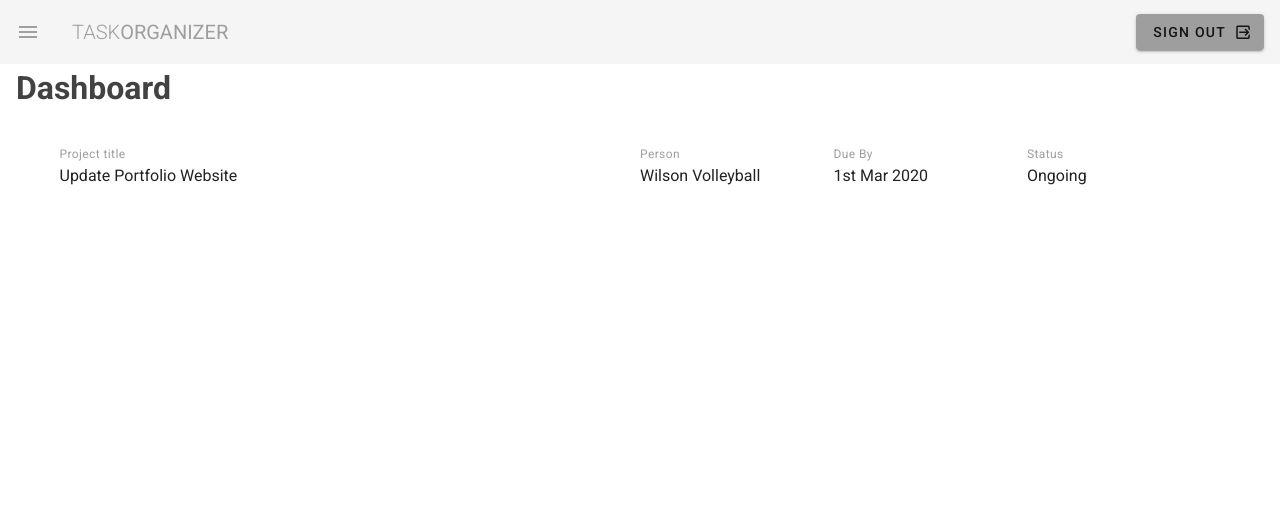
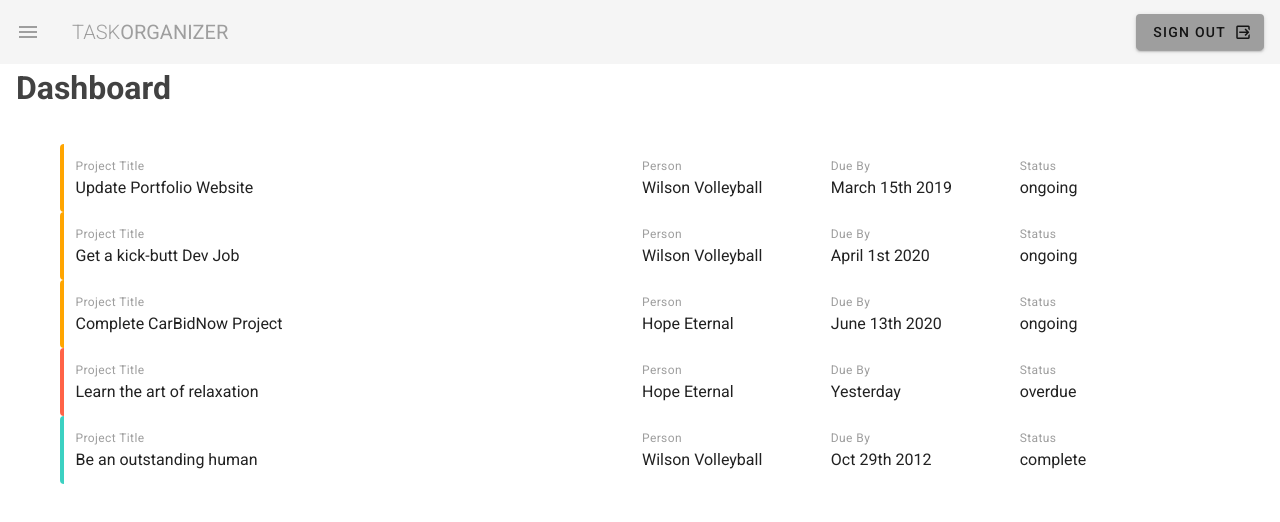
Before and after one commit to HopeEternal/vuetify-task-organizer, a Vue app: page / in a window 1280 px wide. Shown: the top 522 px of the page. Built offline with nearby package versions, Linux system fonts and the light colour scheme.

Commit message:
Dashboard tasks created

```diff
--- a/src/views/Dashboard.vue
+++ b/src/views/Dashboard.vue
@@ -3,23 +3,23 @@
     <h1 class="subheading grey--text text--darken-3">Dashboard</h1>
 
     <v-container class="my-5">
-      <v-card flat class="pa-3">
-        <v-layout row>
+      <v-card flat class="pa-3" v-for="project in projects" :key="project.title">
+        <v-layout row wrap :class="`pa-3 project ${project.status}`">
           <v-flex xs12 md6>
-            <div class="caption grey--text">Project title</div>
-            <div>Update Portfolio Website</div>
+            <div class="caption grey--text">Project Title</div>
+            <div>{{project.title}}</div>
           </v-flex>
           <v-flex xs6 sm4 md2>
             <div class="caption grey--text">Person</div>
-            <div>Wilson Volleyball</div>
+            <div>{{project.person}}</div>
           </v-flex>
           <v-flex xs6 sm4 md2>
             <div class="caption grey--text">Due By</div>
-            <div>1st Mar 2020</div>
+            <div>{{project.due}}</div>
           </v-flex>
           <v-flex xs6 sm4 md2>
             <div class="caption grey--text">Status</div>
-            <div>Ongoing</div>
+            <div>{{project.status}}</div>
           </v-flex>
         </v-layout>
       </v-card>
@@ -28,5 +28,63 @@
 </template>
 
 <script>
-export default {};
+export default {
+  data() {
+    return {
+      projects: [
+        {
+          title: 'Update Portfolio Website',
+          person: 'Wilson Volleyball',
+          due: 'March 15th 2019',
+          status: 'ongoing',
+          content:
+            'Complete initial drafting and development of porftolio website. This project is contingent on completing current porfolio pieces like Java auto-mailer.'
+        },
+        {
+          title: 'Get a kick-butt Dev Job',
+          person: 'Wilson Volleyball',
+          due: 'April 1st 2020',
+          status: 'ongoing',
+          content:
+            'Attend several career fairs and continue networking to begin process of locating the right position.'
+        },
+        {
+          title: 'Complete CarBidNow Project',
+          person: 'Hope Eternal',
+          due: 'June 13th 2020',
+          status: 'ongoing',
+          content:
+            'Complete protyping process, copydeck and Mockup. Then begin drafting CarBidNow website using Vue.'
+        },
+        {
+          title: 'Learn the art of relaxation',
+          person: 'Hope Eternal',
+          due: 'Yesterday',
+          status: 'overdue',
+          content: 'Chillax. Be like wat-uh. Let the chill flow through you.'
+        },
+        {
+          title: 'Be an outstanding human',
+          person: 'Wilson Volleyball',
+          due: 'Oct 29th 2012',
+          status: 'complete',
+          content:
+            'Continue to be an example of greatness for the rest of humanity. From bringing hot tea to his loved ones on a snowy day to helping out his friends in need.'
+        }
+      ]
+    };
+  }
+};
 </script>
+
+<style>
+.project.complete {
+  border-left: 4px solid #3cd1c2;
+}
+.project.ongoing {
+  border-left: 4px solid orange;
+}
+.project.overdue {
+  border-left: 4px solid tomato;
+}
+</style>
```
